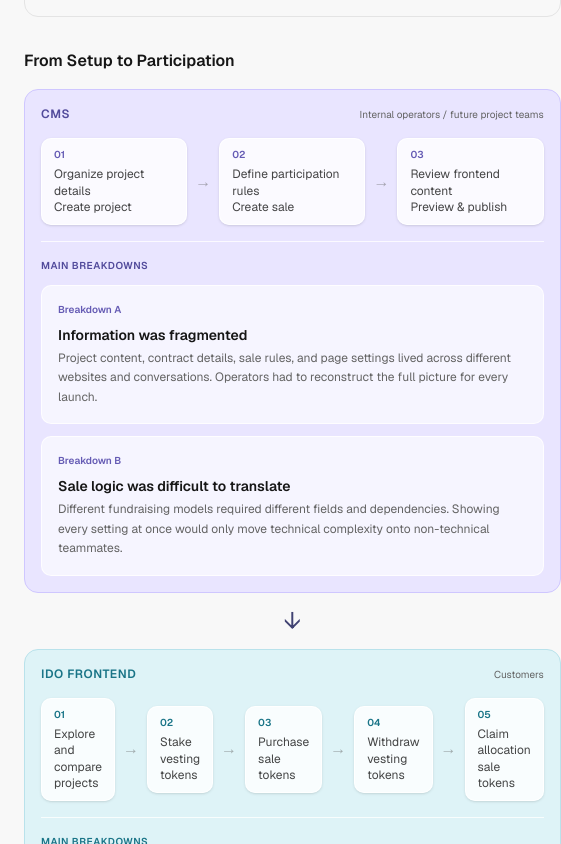
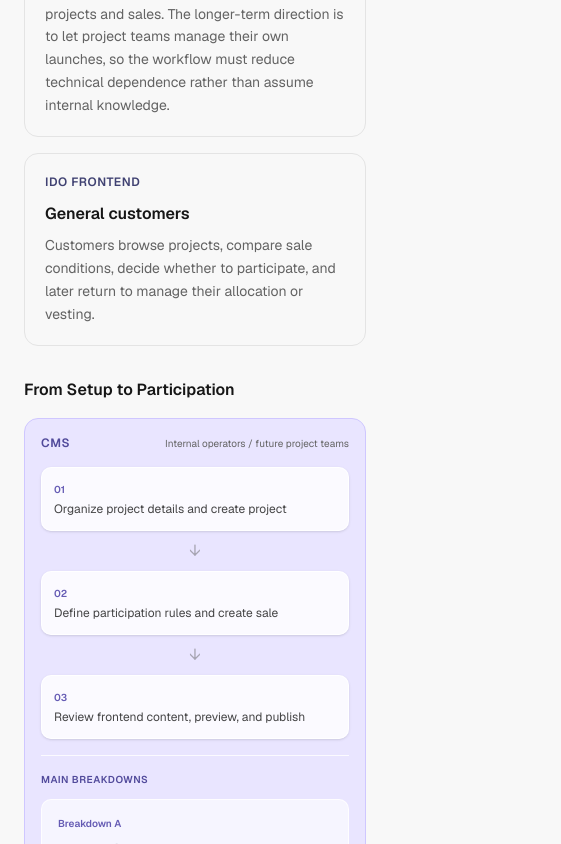
Before and after one commit to NiyaWu/PortfolioNook, a Next.js app: page /ido-cms in a window 390 px wide. Shown: the part 1820-2664 px from the top of the page, 561 px wide, since content can reach past the window. Built offline with nearby package versions, Linux system fonts and the light colour scheme.

Commit message:
Fix IDO journey flow on mobile

```diff
--- a/components/ido-cms-detail.tsx
+++ b/components/ido-cms-detail.tsx
@@ -148,7 +148,7 @@ export function IdoCmsDetail() {
           </aside>
 
           {/* Main Content Area */}
-          <main className="flex-1 max-w-[840px]">
+          <main className="min-w-0 flex-1 max-w-[840px]">
             <ProjectOverview
               title={t.idoCms.projectOverview.title}
               items={[
@@ -206,15 +206,20 @@ export function IdoCmsDetail() {
                               </p>
                               <p className="text-[10px] text-muted-foreground">{lane.audience}</p>
                             </div>
-                            <ol className="mt-4 flex items-center gap-2">
+                            <ol className="mt-4 flex flex-col gap-2 md:flex-row md:items-center">
                               {lane.steps.map((step, stepIndex) => {
                                 const isActive = isJourneyStepActive(laneIndex, stepIndex)
                                 const activeColor = laneIndex === 0 ? "border-[#655bb4] bg-[#655bb4]" : "border-[#197487] bg-[#197487]"
 
                                 return (
                                   <Fragment key={step}>
-                                    {stepIndex > 0 && <span className="shrink-0 text-muted-foreground/50">→</span>}
-                                    <li className={`flex min-h-16 flex-1 flex-col justify-center rounded-lg border px-3 py-2 shadow-sm transition-colors duration-200 ${isActive ? activeColor : "border-white/90 bg-white/80"}`}>
+                                    {stepIndex > 0 && (
+                                      <>
+                                        <span className="self-center text-muted-foreground/50 md:hidden">↓</span>
+                                        <span className="hidden shrink-0 text-muted-foreground/50 md:inline">→</span>
+                                      </>
+                                    )}
+                                    <li className={`flex min-h-16 w-full flex-col justify-center rounded-lg border px-3 py-2 shadow-sm transition-colors duration-200 md:flex-1 ${isActive ? activeColor : "border-white/90 bg-white/80"}`}>
                                       <span className={`text-[10px] font-semibold ${isActive ? "text-white/80" : laneIndex === 0 ? "text-[#655bb4]" : "text-[#197487]"}`}>
                                         0{stepIndex + 1}
                                       </span>
--- a/locales/pages/ido-cms.ts
+++ b/locales/pages/ido-cms.ts
@@ -58,12 +58,12 @@ export const idoCmsEn = {
         {
           label: "CMS",
           audience: "Internal operators / future project teams",
-          steps: ["Organize project details\nCreate project", "Define participation rules\nCreate sale", "Review frontend content\nPreview & publish"],
+          steps: ["Organize project details and create project", "Define participation rules and create sale", "Review frontend content, preview, and publish"],
         },
         {
           label: "IDO frontend",
           audience: "Customers",
-          steps: ["Explore and compare\nprojects", "Stake\nvesting tokens", "Purchase\nsale tokens", "Withdraw\nvesting tokens", "Claim allocation\nsale tokens"],
+          steps: ["Explore and compare projects", "Stake vesting tokens", "Purchase sale tokens", "Withdraw vesting tokens", "Claim sale tokens"],
         },
       ],
     },
@@ -239,12 +239,12 @@ export const idoCmsZh = {
         {
           label: "CMS",
           audience: "內部營運人員／未來專案方",
-          steps: ["整理項目資料\n建立 Project", "設定參與規則\n建立 Sale", "確認前台內容\n預覽並發布"],
+          steps: ["整理項目資料並建立 Project", "設定參與規則並建立 Sale", "確認前台內容、預覽並發布"],
         },
         {
           label: "IDO 前台",
           audience: "一般客戶",
-          steps: ["探索並比較\n項目", "投入\nVest Token", "依規則購買\nSale Token", "期滿取回\nVest Token", "查看額度並 Claim\nSale Token"],
+          steps: ["探索並比較項目", "投入 Vest Token", "依規則購買 Sale Token", "期滿取回 Vest Token", "查看額度並 Claim Sale Token"],
         },
       ],
     },
```
